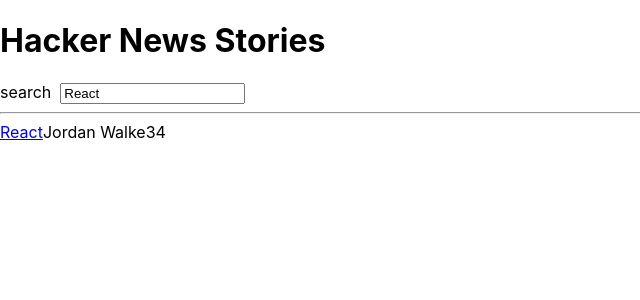
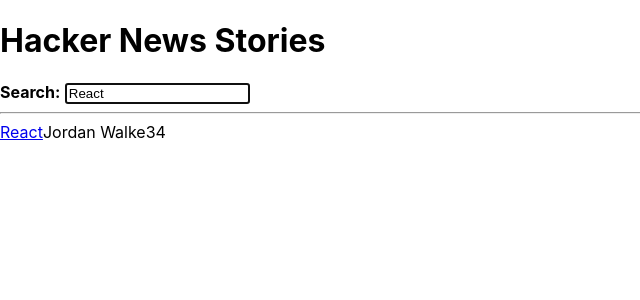
Before and after one commit to JasonBWelsh/hacker-stories, a React (Create React App) app: page / in a window 1280 px wide. Shown: the top 300 px of the page, without its empty margins (0-640 px from the left). Built offline with nearby package versions, Linux system fonts and the light colour scheme.

Commit message:
WIP commit

```diff
--- a/src/App.js
+++ b/src/App.js
@@ -48,13 +48,14 @@
     <>
       <h1>Hacker News Stories</h1>
 
-      {/* <Search search={searchTerm} onSearch={handleSearch} /> */}
       <InputWithLabel
         id="search"
-        label="search"
         value={searchTerm}
         onInputChange={handleSearch}
-      />
+        isFocused
+      >
+        <strong>Search:</strong>
+      </InputWithLabel>
 
       <hr />
 
--- a/src/components/InputWithLabel.js
+++ b/src/components/InputWithLabel.js
@@ -1,11 +1,33 @@
-import React from 'react';
+import React, { useEffect, useRef } from 'react';
 
-const InputWithLabel = ({ id, label, value, type = 'text', onInputChange }) => {
+const InputWithLabel = ({
+  id,
+  value,
+  type = 'text',
+  onInputChange,
+  isFocused,
+  children,
+}) => {
+  const inputRef = useRef();
+
+  useEffect(() => {
+    if (isFocused && inputRef.current) {
+      inputRef.current.focus();
+    }
+  }, [isFocused]);
+
   return (
     <>
-      <label htmlFor={id}>{label} </label>
+      <label htmlFor={id}>{children}</label>
       &nbsp;
-      <input id={id} type="text" value={value} onChange={onInputChange} />
+      <input
+        id={id}
+        type="text"
+        value={value}
+        autoFocus={isFocused}
+        ref={inputRef}
+        onChange={onInputChange}
+      />
     </>
   );
 };
```
